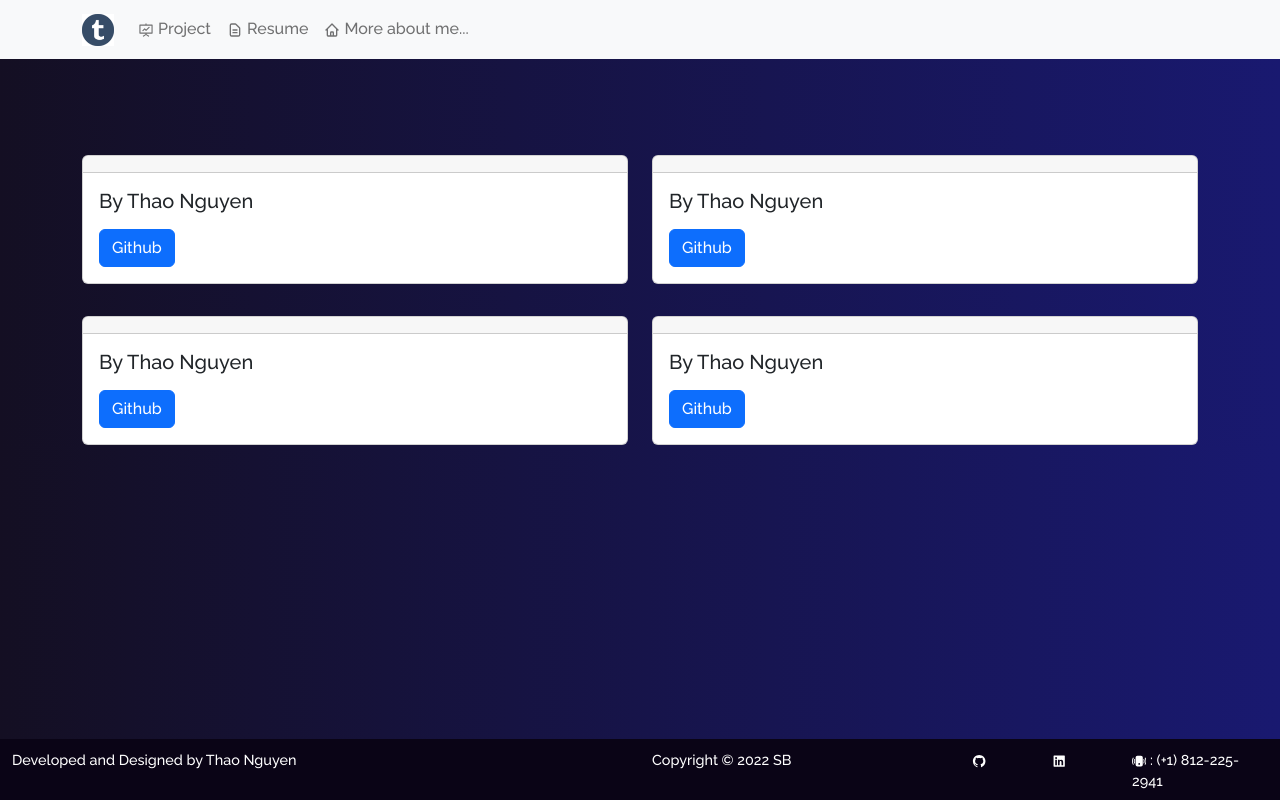
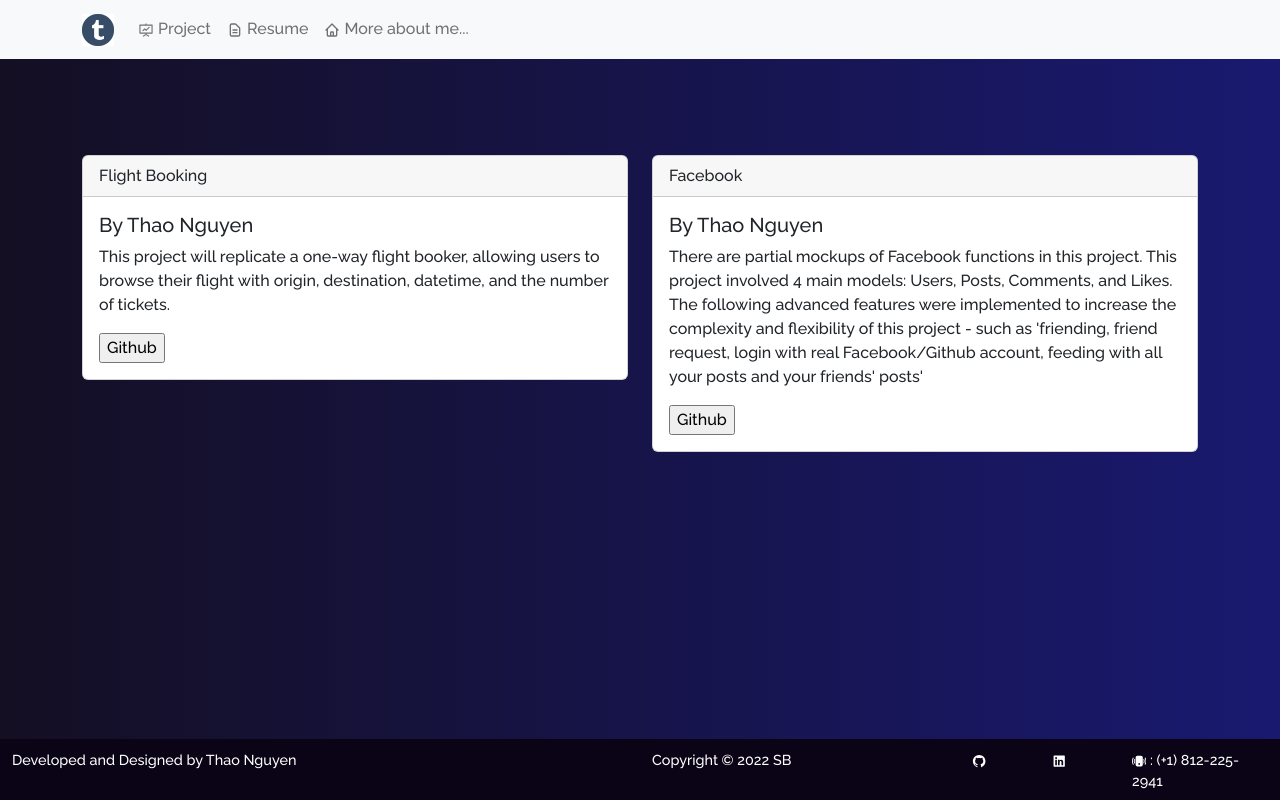
Before and after one commit to ntphuongthao/Personal-Portfolio, a React (Create React App) app: page /project in a window 1280 px wide. Built offline with nearby package versions, Linux system fonts and the light colour scheme.

Commit message:
Custom projects

```diff
--- a/src/components/Project/Project.js
+++ b/src/components/Project/Project.js
@@ -2,24 +2,32 @@ import ProjectCard from './ProjectCard';
 import { Container, Row, Col } from 'react-bootstrap';
 
 export default function Project() {
+  const projects = [
+    {
+      name: 'Flight Booking',
+      link: 'https://github.com/ntphuongthao/Flight-Booking',
+      description:
+        'This project will replicate a one-way flight booker, allowing users to browse their flight with origin, destination, datetime, and the number of tickets.',
+    },
+    {
+      name: 'Facebook',
+      link: 'https://github.com/ntphuongthao/Facebook',
+      description:
+        "There are partial mockups of Facebook functions in this project. This project involved 4 main models: Users, Posts, Comments, and Likes. The following advanced features were implemented to increase the complexity and flexibility of this project - such as 'friending, friend request, login with real Facebook/Github account, feeding with all your posts and your friends' posts'",
+    },
+  ];
   return (
     <Container className="project-container">
       <Row className="project-row">
-        <Col>
-          <ProjectCard />
-        </Col>
-        <Col>
-          <ProjectCard />
-        </Col>
-      </Row>
-
-      <Row className="project-row">
-        <Col>
-          <ProjectCard />
-        </Col>
-        <Col>
-          <ProjectCard />
-        </Col>
+        {projects.map((project) => (
+          <Col>
+            <ProjectCard
+              name={project.name}
+              link={project.link}
+              description={project.description}
+            />
+          </Col>
+        ))}
       </Row>
     </Container>
   );
--- a/src/components/Project/ProjectCard.js
+++ b/src/components/Project/ProjectCard.js
@@ -2,14 +2,16 @@ import Button from 'react-bootstrap/Button';
 import Card from 'react-bootstrap/Card';
 
 function ProjectCard(props) {
-  const { name, description } = props;
+  const { name, description, link } = props;
   return (
     <Card>
       <Card.Header>{name}</Card.Header>
       <Card.Body>
         <Card.Title>By Thao Nguyen</Card.Title>
         <Card.Text>{description}</Card.Text>
-        <Button variant="primary">Github</Button>
+        <form action={link}>
+          <input type="submit" value="Github" />
+        </form>
       </Card.Body>
     </Card>
   );
--- a/src/index.css
+++ b/src/index.css
@@ -126,3 +126,50 @@ body[data-theme='light'] .social-media-light {
 .modifyFontsize {
   font-size: 0.9rem;
 }
+
+/* BUTTON */
+
+.button-23 {
+  background-color: #ffffff;
+  border: 1px solid #222222;
+  border-radius: 8px;
+  box-sizing: border-box;
+  color: #222222;
+  cursor: pointer;
+  display: inline-block;
+  font-family: Circular, -apple-system, BlinkMacSystemFont, Roboto,
+    'Helvetica Neue', sans-serif;
+  font-size: 16px;
+  font-weight: 600;
+  line-height: 20px;
+  margin: 0;
+  outline: none;
+  padding: 13px 23px;
+  position: relative;
+  text-align: center;
+  text-decoration: none;
+  touch-action: manipulation;
+  transition: box-shadow 0.2s, -ms-transform 0.1s, -webkit-transform 0.1s,
+    transform 0.1s;
+  user-select: none;
+  -webkit-user-select: none;
+  width: auto;
+}
+
+.button-23:focus-visible {
+  box-shadow: #222222 0 0 0 2px, rgba(255, 255, 255, 0.8) 0 0 0 4px;
+  transition: box-shadow 0.2s;
+}
+
+.button-23:active {
+  background-color: #f7f7f7;
+  border-color: #000000;
+  transform: scale(0.96);
+}
+
+.button-23:disabled {
+  border-color: #dddddd;
+  color: #dddddd;
+  cursor: not-allowed;
+  opacity: 1;
+}
```
